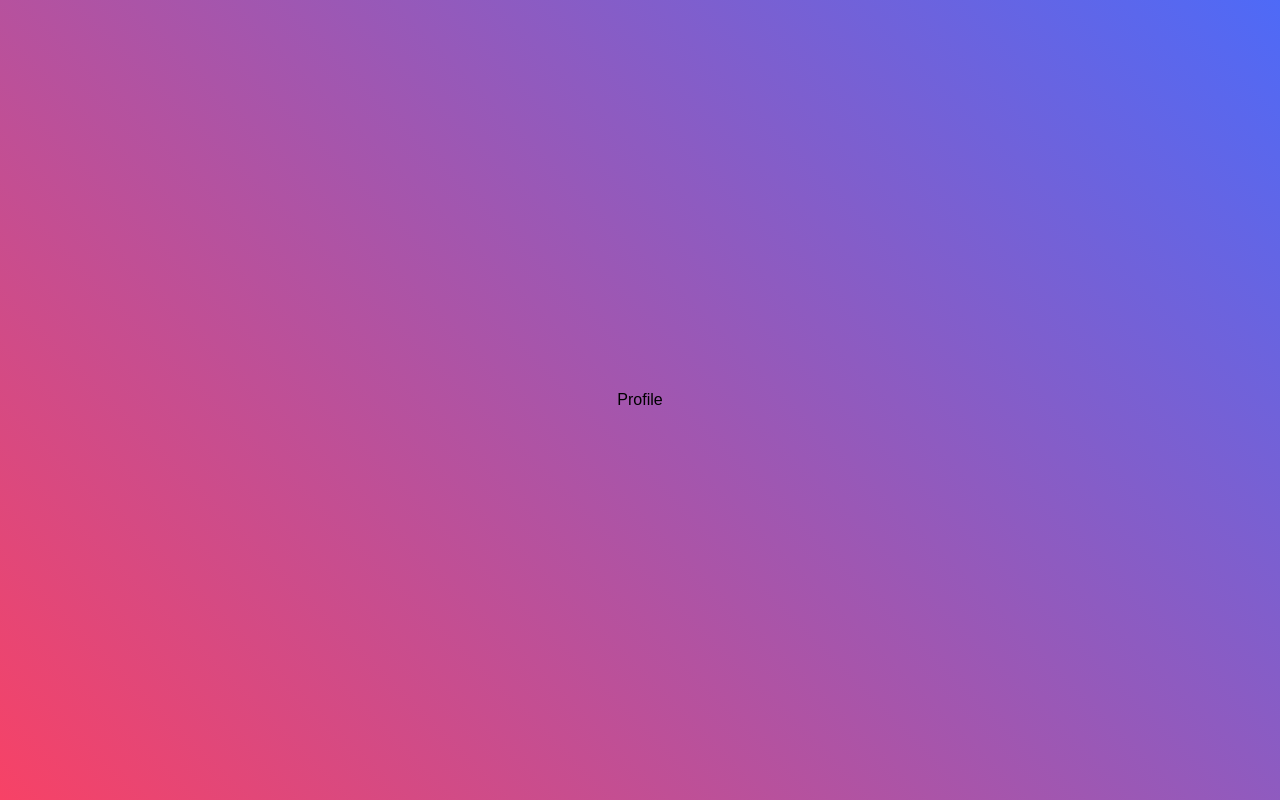
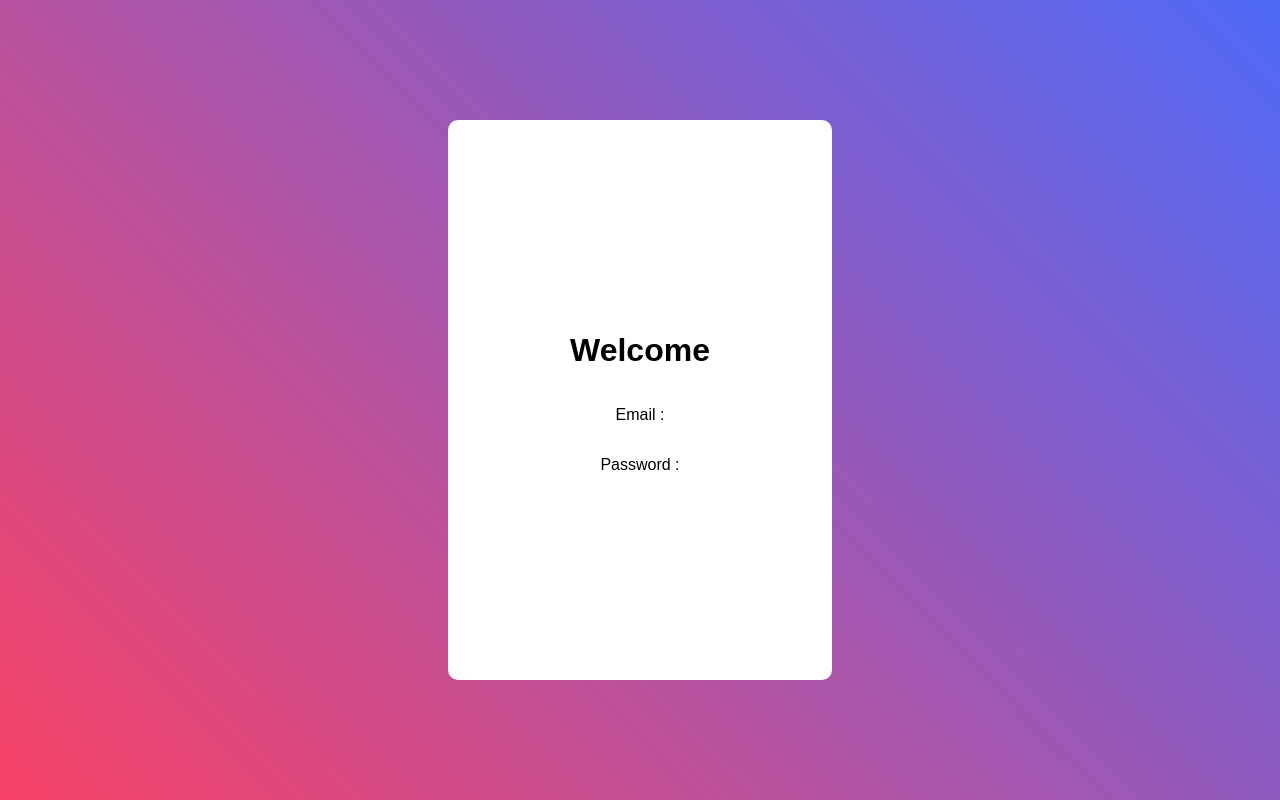
Before and after one commit to Prachi24599/HTS-login-form, a React (Create React App) app: page /profile in a window 1280 px wide. Built offline with nearby package versions, Linux system fonts and the light colour scheme.

Commit message:
style added for componets

```diff
--- a/src/App.css
+++ b/src/App.css
@@ -10,3 +10,16 @@
   justify-content: center;
   background-image: linear-gradient(45deg, #f74266, #4e6af7);
 }
+.heading {
+  font-weight: bold;
+}
+.container {
+  background-color: white;
+  height: 70%;
+  width: 30%;
+  display: flex;
+  flex-direction: column;
+  align-items: center;
+  justify-content: center;
+  border-radius: 10px;
+}
--- a/src/App.js
+++ b/src/App.js
@@ -1,15 +1,23 @@
 import { Route, Routes } from "react-router-dom";
+import { useState } from "react";
 import "./App.css";
 import Login from "./components/Login";
 import Profile from "./components/Profile";
 
 function App() {
+  const [formData, setFormData] = useState({
+    email: "",
+    password: "",
+  });
   return (
     <div className="App">
       {/* <Login /> */}
       <Routes>
-        <Route path="/" element={<Login />} />
-        <Route path="/profile" element={<Profile />} />
+        <Route
+          path="/"
+          element={<Login formData={formData} setFormData={setFormData} />}
+        />
+        <Route path="/profile" element={<Profile formData={formData} />} />
       </Routes>
     </div>
   );
--- a/src/components/Login.css
+++ b/src/components/Login.css
@@ -1,18 +1,5 @@
-.container {
-  background-color: white;
-  height: 70%;
-  width: 30%;
-  display: flex;
-  flex-direction: column;
-  align-items: center;
-  justify-content: center;
-  border-radius: 10px;
-}
 form {
   width: 80%;
-}
-.heading {
-  font-weight: bold;
 }
 .label {
   color: #010101;
--- a/src/components/Login.jsx
+++ b/src/components/Login.jsx
@@ -1,15 +1,9 @@
 import React, { useState } from "react";
 import "./Login.css";
-import Profile from "./Profile";
 import { useNavigate } from "react-router-dom";
 
-const Login = () => {
+const Login = ({ formData, setFormData }) => {
   const navigate = useNavigate();
-
-  const [formData, setFormData] = useState({
-    email: "",
-    password: "",
-  });
   const [error, setError] = useState(false);
   const [validEmailMsg, setValidEMailMsg] = useState("");
   let submitform = true;
--- a/src/components/Profile.jsx
+++ b/src/components/Profile.jsx
@@ -1,7 +1,13 @@
 import React from "react";
 
-const Profile = () => {
-  return <div>Profile</div>;
+const Profile = ({ formData }) => {
+  return (
+    <div className="container">
+      <h1 className="heading">Welcome</h1>
+      <p>Email : {formData.email}</p>
+      <p>Password : {formData.password}</p>
+    </div>
+  );
 };
 
 export default Profile;
```
